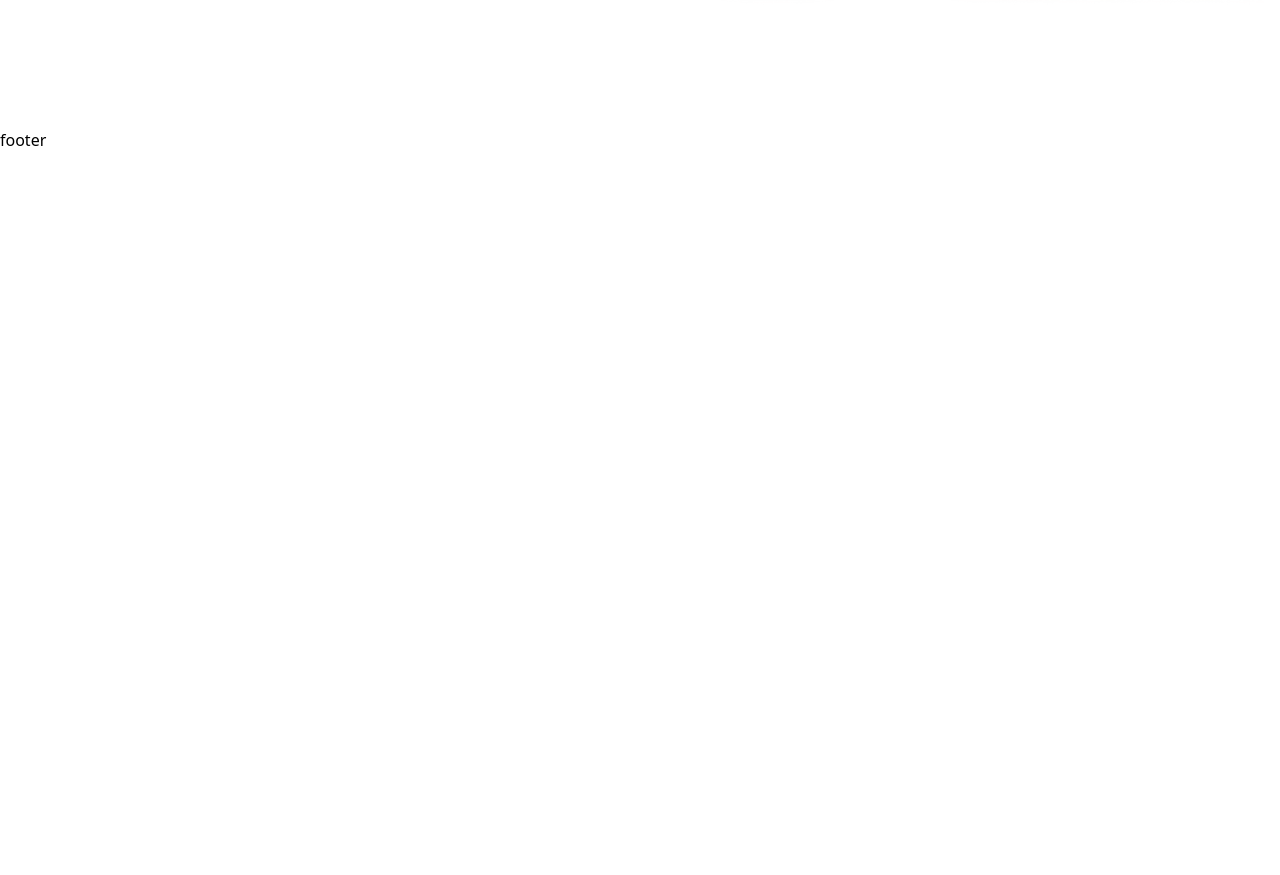
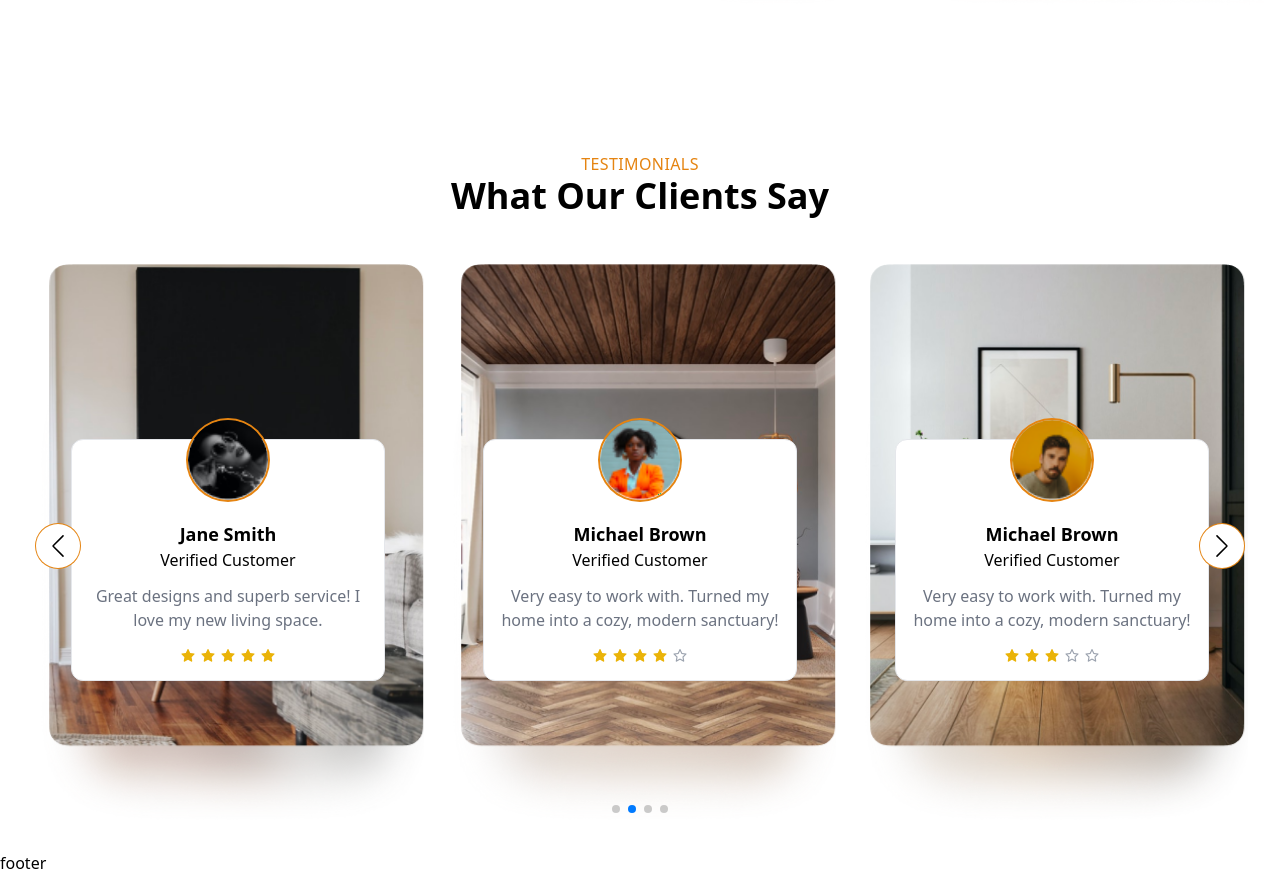
Before and after one commit to hridoy997/panto-furniture, a React (Vite) app: page / in a window 1280 px wide. Shown: the part 3380-4255 px from the top of the page. Before the commit the page ends 3532 px from the top, so only its background shows below. Built offline with nearby package versions, Linux system fonts and the light colour scheme.

Commit message:
Testimonials section

```diff
--- a/package.json
+++ b/package.json
@@ -13,7 +13,8 @@
     "react": "^19.2.7",
     "react-dom": "^19.2.7",
     "react-icons": "^5.7.0",
-    "react-router-dom": "^7.18.1"
+    "react-router-dom": "^7.18.1",
+    "swiper": "^14.0.5"
   },
   "devDependencies": {
     "@eslint/js": "^10.0.1",
--- a/src/App.css
+++ b/src/App.css
@@ -1,6 +1,19 @@
 @import url("https://fonts.googleapis.com/css2?family=Poppins:ital,wght@0,100;0,200;0,300;0,400;0,500;0,600;0,700;0,800;0,900;1,100;1,200;1,300;1,400;1,500;1,600;1,700;1,800;1,900&display=swap");
-
 
 .section-container {
     @apply max-w-screen-2xl container mx-auto py-6 px-4;
 }
+
+.swiper-button-prev, .swiper-button-next {
+    @apply px-4 py-2 ring-1 ring-primary hover:text-white hover:bg-primary rounded-full bg-white text-black text-lg !important;
+}
+
+/* .swiper-button-prev,
+.swiper-button-next {
+    @apply size-12 rounded-full bg-white text-black ring-1 ring-primary transition-colors duration-200 hover:bg-primary hover:text-white;
+}
+
+.swiper-button-prev::after,
+.swiper-button-next::after {
+    @apply text-lg font-semibold;
+} */
--- a/src/Pages/Home/Home.jsx
+++ b/src/Pages/Home/Home.jsx
@@ -2,6 +2,7 @@ import Products from '../Shop/Products';
 import Experiences from './Experiences';
 import Hero from './Hero';
 import Materials from './Materials';
+import Testimonials from './Testimonials';
 import WhyChoosingUs from './WhyChoosingUs';
 
 const Home = () => {
@@ -12,6 +13,7 @@ const Home = () => {
             <Products headLine="Best Selling Product" />
             <Experiences />
             <Materials />
+            <Testimonials />
         </>
     )
 }
--- /dev/null
+++ b/src/Pages/Home/Testimonials.jsx
@@ -0,0 +1,77 @@
+// Import Swiper React components
+import { Swiper, SwiperSlide } from 'swiper/react';
+
+// Import Swiper styles
+import 'swiper/css';
+import 'swiper/css/pagination';
+import 'swiper/css/navigation';
+
+// import required modules
+import { Autoplay, Pagination, Navigation } from 'swiper/modules';
+
+import { reviews } from '../../Utils/reviews';
+import Rating from '../../Components/Rating/Rating';
+
+const Testimonials = () => {
+    return (
+        <section className="section-container px-8">
+            {/* Subheading and Heading */}
+            <div className="text-center mb-12">
+                <p className="text-primary uppercase tracking-wide">Testimonials</p>
+                <h2 className="text-4xl font-bold">What Our Clients Say</h2>
+            </div>
+            {/* review cards */}
+            <Swiper
+                slidesPerView={1}
+                spaceBetween={10}
+                navigation={true}
+                pagination={{
+                    clickable: true,
+                }}
+                autoplay={{
+                    delay: 2500,
+                    disableOnInteraction: false,
+                }}
+                breakpoints={{
+                    640: {
+                        slidesPerView: 1,
+                        spaceBetween: 20,
+                    },
+                    768: {
+                        slidesPerView: 2,
+                        spaceBetween: 40,
+                    },
+                    1024: {
+                        slidesPerView: 3,
+                        spaceBetween: 20,
+                    },
+                }}
+                modules={[Pagination, Navigation, Autoplay]}
+                className="md:max-w-7xl mx-auto relative rounded"
+            >
+                {
+                    reviews.map((review, index) => (
+                        <SwiperSlide key={index} className="bg-no-repeat bg-cover rounded-lg" style={{ backgroundImage: `url(${review.coverImg})` }}>
+                            <div className="md:h-[547px] flex justify-center items-center mb-4">
+                                <div className="mt-16 mb-5 bg-white border rounded-xl md:w-4/5 w-full p-4 relative">
+                                    <img src={review.image} alt="testimonial" className="size-20 absolute -top-5 left-1/2 -translate-x-1/2 ring-2 ring-primary object-cover rounded-full " />
+                                    <div className="mt-16 text-center">
+                                        <h3 className="text-lg font-semibold dark:text-black">{review.name}</h3>
+                                        <p className="mb-3 dark:text-black">Verified Customer</p>
+                                        <p className="text-gray-500 dark:text-black mb-4">{review.review}</p>
+                                        <div className="w-full mx-auto flex justify-center items-center text-center">
+                                            <Rating rating={review.rating} />
+                                        </div>
+                                    </div>
+                                </div>
+
+                            </div>
+                        </SwiperSlide>
+                    ))
+                }
+            </Swiper>
+        </section>
+    );
+};
+
+export default Testimonials;
--- /dev/null
+++ b/src/Utils/reviews.js
@@ -0,0 +1,53 @@
+import reviewer1 from '../Assets/reviewer1.png';
+import reviewer2 from '../Assets/reviewer2.png';
+import reviewer3 from '../Assets/reviewer3.png';
+import testimonialBG1 from '../Assets/testimonial1.png';
+import testimonialBG2 from '../Assets/testimonial2.png';
+import testimonialBG3 from '../Assets/testimonial3.png';
+
+export const reviews = [
+        {
+            name: 'John Doe',
+            review: 'Panto made my room feel more alive and minimalist. Highly recommend!',
+            image: reviewer1,
+            coverImg: testimonialBG1,
+            rating: 4,
+        },
+        {
+            name: 'Jane Smith',
+            review: 'Great designs and superb service! I love my new living space.',
+            image: reviewer2,
+            coverImg: testimonialBG2,
+            rating: 5,
+        },
+        {
+            name: 'Michael Brown',
+            review: 'Very easy to work with. Turned my home into a cozy, modern sanctuary!',
+            image: reviewer3,
+            coverImg: testimonialBG3,
+            rating: 4,
+        },
+        {
+            name: 'Michael Brown',
+            review: 'Very easy to work with. Turned my home into a cozy, modern sanctuary!',
+            image: reviewer1,
+            coverImg: testimonialBG1,
+            rating: 3,
+        },
+        {
+            name: 'Michael Brown',
+            review: 'Very easy to work with. Turned my home into a cozy, modern sanctuary!',
+            image: reviewer2,
+            coverImg: testimonialBG2,
+            rating: 5,
+        },
+        {
+            name: 'Michael Brown',
+            review: 'Very easy to work with. Turned my home into a cozy, modern sanctuary!',
+            image: reviewer3,
+            coverImg: testimonialBG3,
+            rating: 4,
+        },
+
+        // Add more reviews as needed...
+    ];
```
Also changed, not shown: 1 other file (tests, documents, lock files or other folders).
